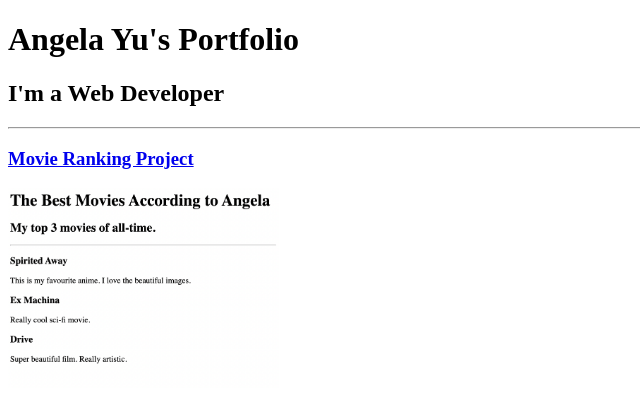
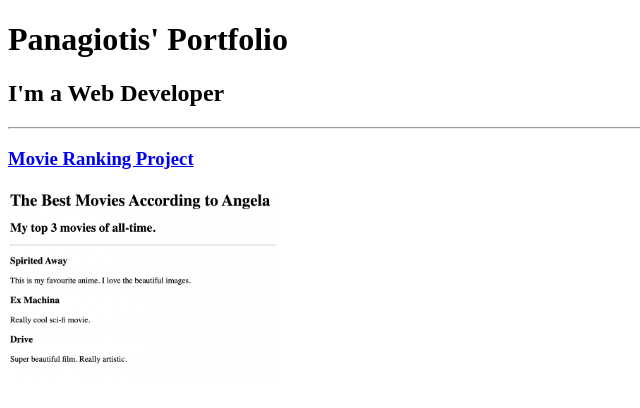
Before and after one commit to pkyriakid/html_portfolio, a plain HTML site: page index.html in a window 1280 px wide. Shown: the top 408 px of the page, without its empty margins (0-640 px from the left). Drawn offline with Linux system fonts and the light colour scheme.

Commit message:
Update index.html

```diff
--- a/index.html
+++ b/index.html
@@ -3,11 +3,11 @@
 
 <head>
   <meta charset="UTF-8">
-  <title>Angela's Portfolio</title>
+  <title>Panagiotis' Portfolio</title>
 </head>
 
 <body>
-  <h1>Angela Yu's Portfolio</h1>
+  <h1>Panagiotis' Portfolio</h1>
   <h2>I'm a Web Developer</h2>
   <hr />
   <h3><a href="./public/movie-ranking.html">Movie Ranking Project</a></h3>
```
